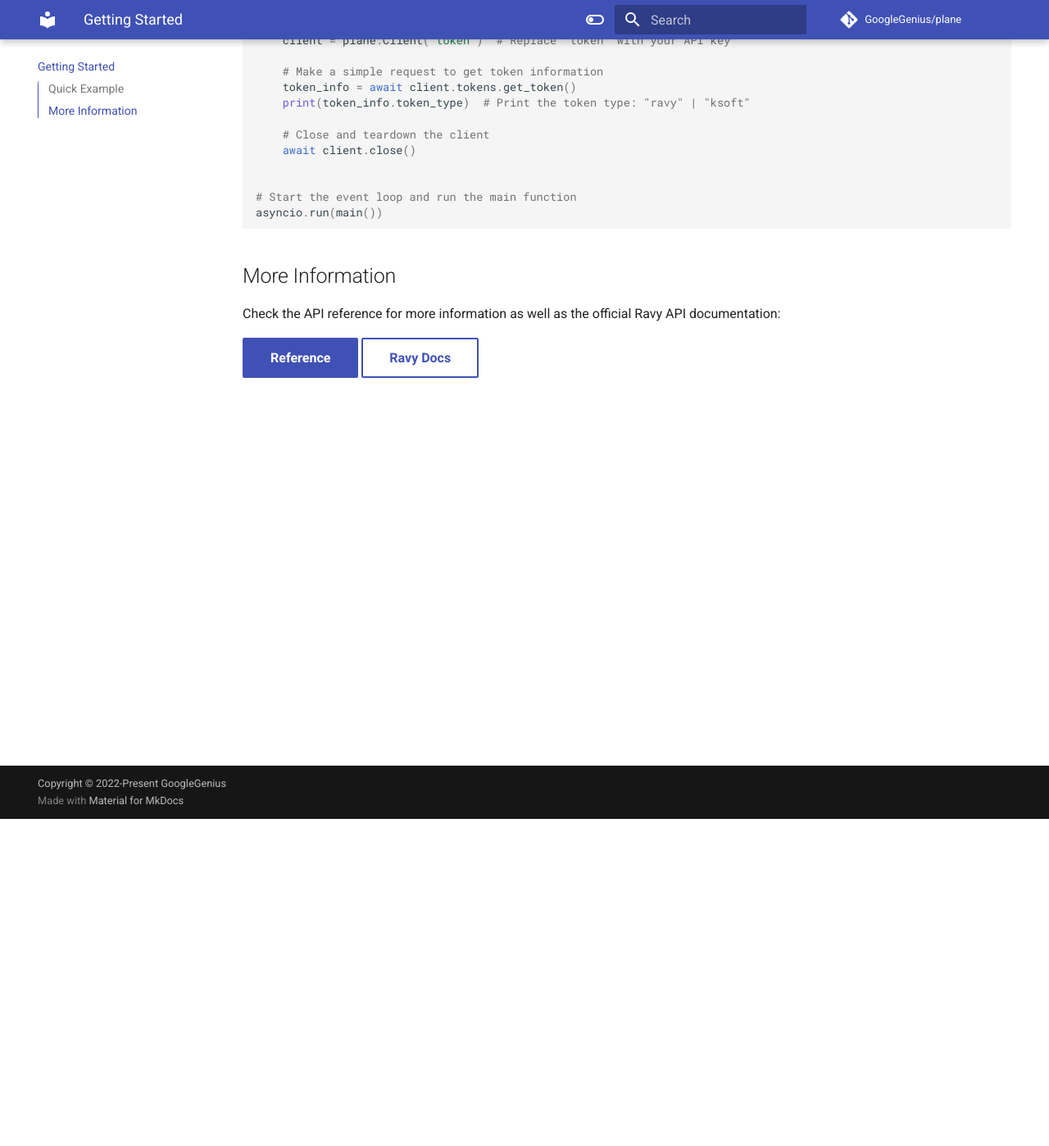
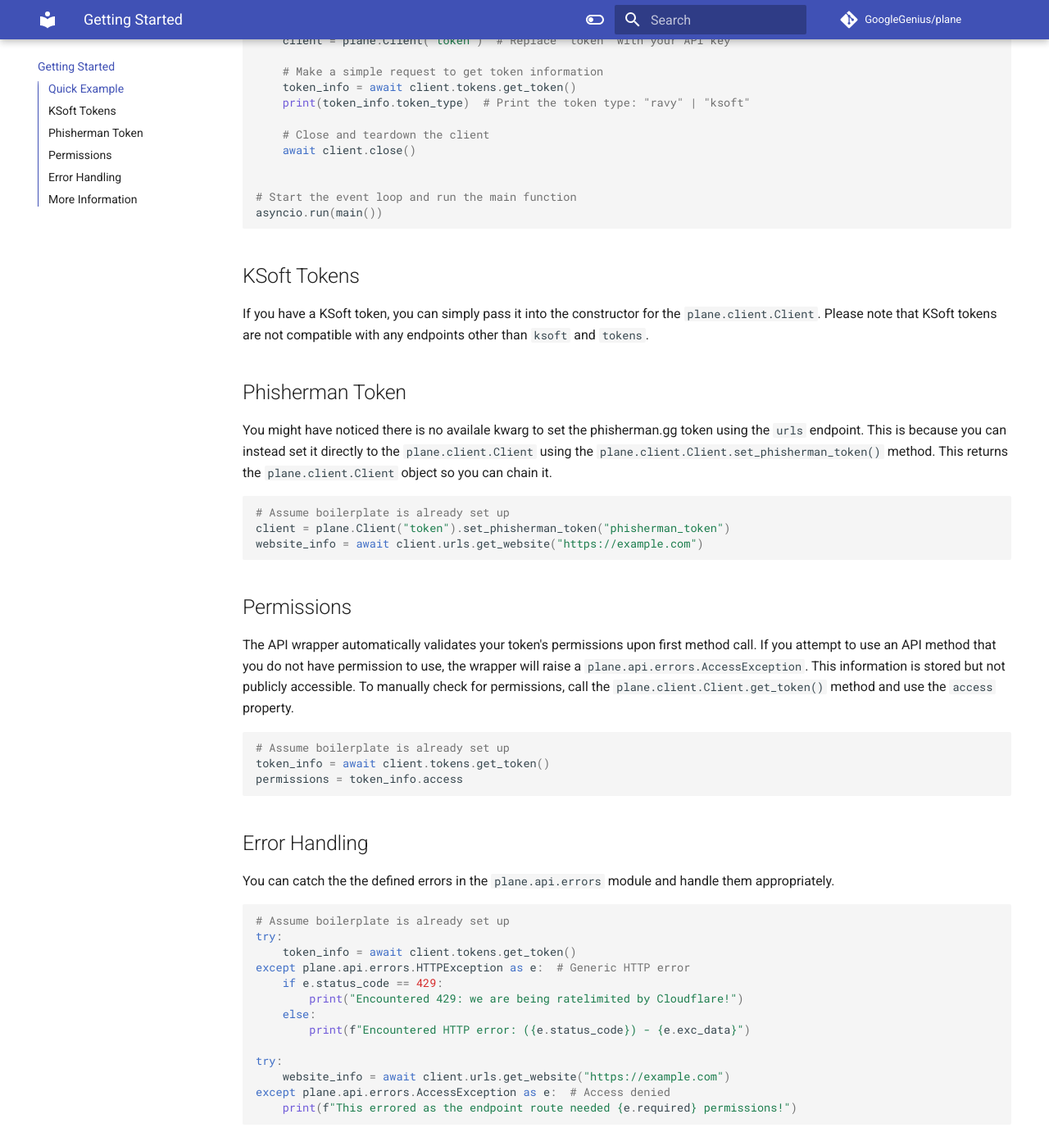
Before and after one commit to GoogolGenius/RavyAPI.py, an MkDocs documentation site: the page built from docs/getting_started.md, in a window 1280 px wide and 1400 px high, scrolled down 401 px. Shown: the whole window at 82% size. Built offline with MkDocs 1.6.1 and Material for MkDocs 9.7.7, drawn with Linux system fonts in a browser that asks for light colours; comment, search, counter and statistics services are not loaded.

Commit message:
Update Getting Started guide

````diff
--- a/docs/getting_started.md
+++ b/docs/getting_started.md
@@ -25,6 +25,50 @@ async def main() -> None:
 asyncio.run(main())
 ```
 
+## KSoft Tokens
+
+If you have a KSoft token, you can simply pass it into the constructor for the `plane.client.Client`. Please note that KSoft tokens are not compatible with any endpoints other than `ksoft` and `tokens`.
+
+## Phisherman Token
+
+You might have noticed there is no availale kwarg to set the phisherman.gg token using the `urls` endpoint. This is because you can instead set it directly to the `plane.client.Client` using the `plane.client.Client.set_phisherman_token()` method. This returns the `plane.client.Client` object so you can chain it.
+
+```python
+# Assume boilerplate is already set up
+client = plane.Client("token").set_phisherman_token("phisherman_token")
+website_info = await client.urls.get_website("https://example.com")
+```
+
+## Permissions
+
+The API wrapper automatically validates your token's permissions upon first method call. If you attempt to use an API method that you do not have permission to use, the wrapper will raise a `plane.api.errors.AccessException`. This information is stored but not publicly accessible. To manually check for permissions, call the `plane.client.Client.get_token()` method and use the `access` property.
+
+```python
+# Assume boilerplate is already set up
+token_info = await client.tokens.get_token()
+permissions = token_info.access
+```
+
+## Error Handling
+
+You can catch the the defined errors in the `plane.api.errors` module and handle them appropriately.
+
+```python
+# Assume boilerplate is already set up
+try:
+    token_info = await client.tokens.get_token()
+except plane.api.errors.HTTPException as e:  # Generic HTTP error
+    if e.status_code == 429:
+        print("Encountered 429: we are being ratelimited by Cloudflare!")
+    else:
+        print(f"Encountered HTTP error: ({e.status_code}) - {e.exc_data}")
+
+try:
+    website_info = await client.urls.get_website("https://example.com")
+except plane.api.errors.AccessException as e:  # Access denied
+    print(f"This errored as the endpoint route needed {e.required} permissions!")
+```
+
 ## More Information
 
 Check the API reference for more information as well as the official Ravy API documentation:
````
Also changed, not shown: docs/index.md (+9 -2 lines).
